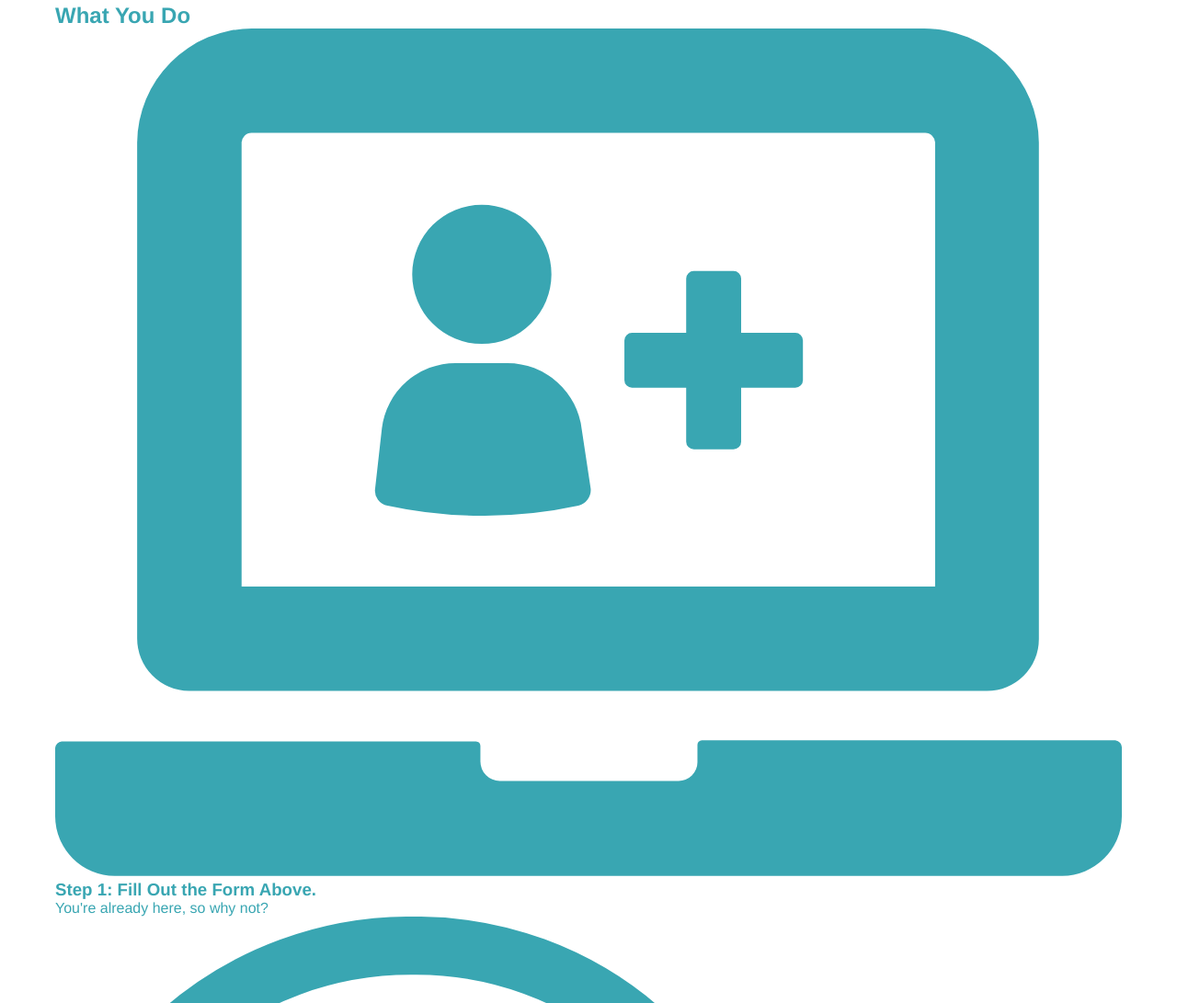
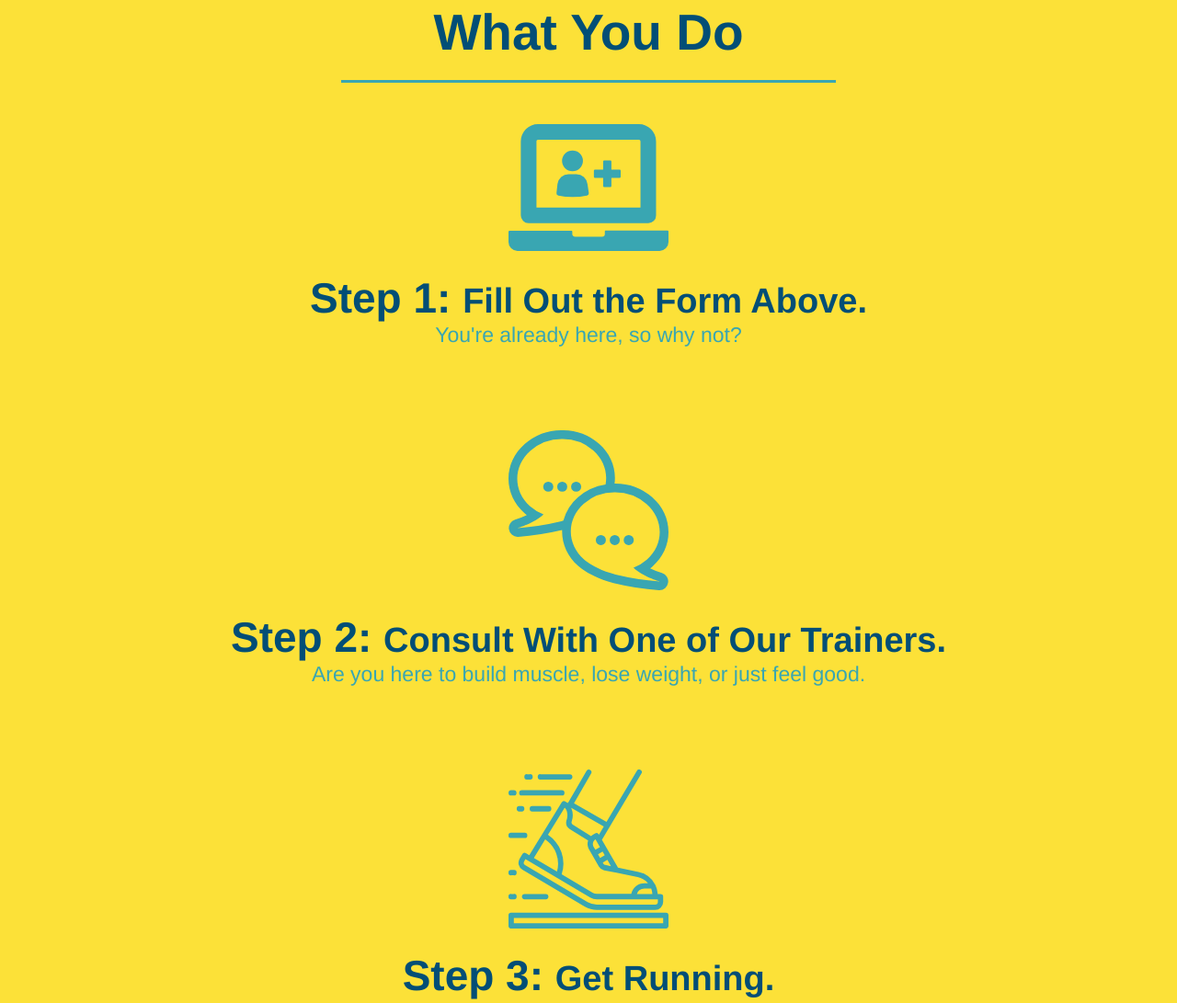
Before and after one commit to jbrister71/run-buddy, a plain HTML site: page index.html in a window 1280 px wide. Shown: the part 1117-2208 px from the top of the page at 92% size. Drawn offline with Linux system fonts and the light colour scheme.

Commit message:
Added text formatting to the What You Do steps and properly sized images

```diff
--- a/assets/css/style.css
+++ b/assets/css/style.css
@@ -123,16 +123,6 @@ section {
     text-align: center;
 }
 
-.intro h2 {
-    font-size: 55px;
-    color:#024e76;
-    margin-bottom: 35px;
-    padding: 0 100px 20px 100px;
-    border-bottom: 3px solid;
-    border-color: #fce138;
-    display: inline-block;
-}
-
 .intro p {
     line-height: 1.7;
     color: #39a6b2;
@@ -140,3 +130,49 @@ section {
     font-size: 20px;
     margin: 0 auto;
 }
+
+.steps {
+    text-align: center;
+    background:#fce138;
+}
+
+.section-title {
+    font-size: 55px;
+    color:#024e76;
+    margin-bottom: 35px;
+    padding: 0 100px 20px 100px;
+    display: inline-block;
+    border-bottom: 3px solid;
+}
+
+.primary-border {
+    border-color:#fce138;
+}
+
+.secondary-border {
+    border-color: #39a6b2;
+}
+
+.steps div {
+    margin-bottom: 80px;
+}
+
+.steps img {
+    width: 15%;
+    margin: 10px 0;
+}
+
+.steps h3 {
+    color:#024e76;
+    font-size: 46px;
+    margin-top: 10px;
+}
+
+.steps p {
+    color: #39a6b2;
+    font-size: 23px;
+}
+
+.steps span {
+    font-size: 38px;
+}
--- a/index.html
+++ b/index.html
@@ -70,7 +70,7 @@
 
         <!-- "What We Do" Section -->
         <section id="what-we-do" class="intro">
-            <h2 id>What We Do</h2>
+            <h2 class="section-title primary-border">What We Do</h2>
 
             <p>
                 butcher selfies chambray shabby chic gentrify readymade yr Echo Park XOXO Tumblr normcore Banksy direct trade Blue Bottle chillwave you probably haven't heard of them single-origin coffee Vice fanny pack fixie Odd Future Austin fingerstache pickled twee synth Wes Anderson Thundercats viral bitters flannel meggings narwhal Marfa Schlitz sustainable Intelligentsia umami deep v craft
@@ -78,33 +78,33 @@
         </section>
 
         <!-- "What You Do" Section -->
-        <section id="what-you-do">
-            <h2>What You Do</h2>
+        <section id="what-you-do" class="steps">
+            <h2 class="section-title secondary-border">What You Do</h2>
 
             <div>
                 <img src="./assets/images/step-1.svg" alt="" />
-                <h3>Step 1: Fill Out the Form Above.</h3>
+                <h3>Step 1: <span>Fill Out the Form Above.</span></h3>
 
                 <p>You're already here, so why not?</p>
             </div>
 
             <div>
                 <img src="./assets/images/step-2.svg" alt="" />
-                <h3>Step 2: Consult With One of Our Trainers.</h3>
+                <h3>Step 2: <span>Consult With One of Our Trainers.</span></h3>
 
                 <p>Are you here to build muscle, lose weight, or just feel good.</p>
             </div>
 
             <div>
                 <img src="./assets/images/step-3.svg" alt="" />
-                <h3>Step 3: Get Running.</h3>
+                <h3>Step 3: <span>Get Running.</span></h3>
 
                 <p>Hit the ground running (literally) once your trainer lays out your plan.</p>
             </div>
 
             <div>
                 <img src="./assets/images/step-4.svg" alt="" />
-                <h3>Step 4: See Results.</h3>
+                <h3>Step 4: <span>See Results.</span></h3>
 
                 <p>Bi-weekly checkins with you trainer will keep you focused.</p>
             </div>
```
